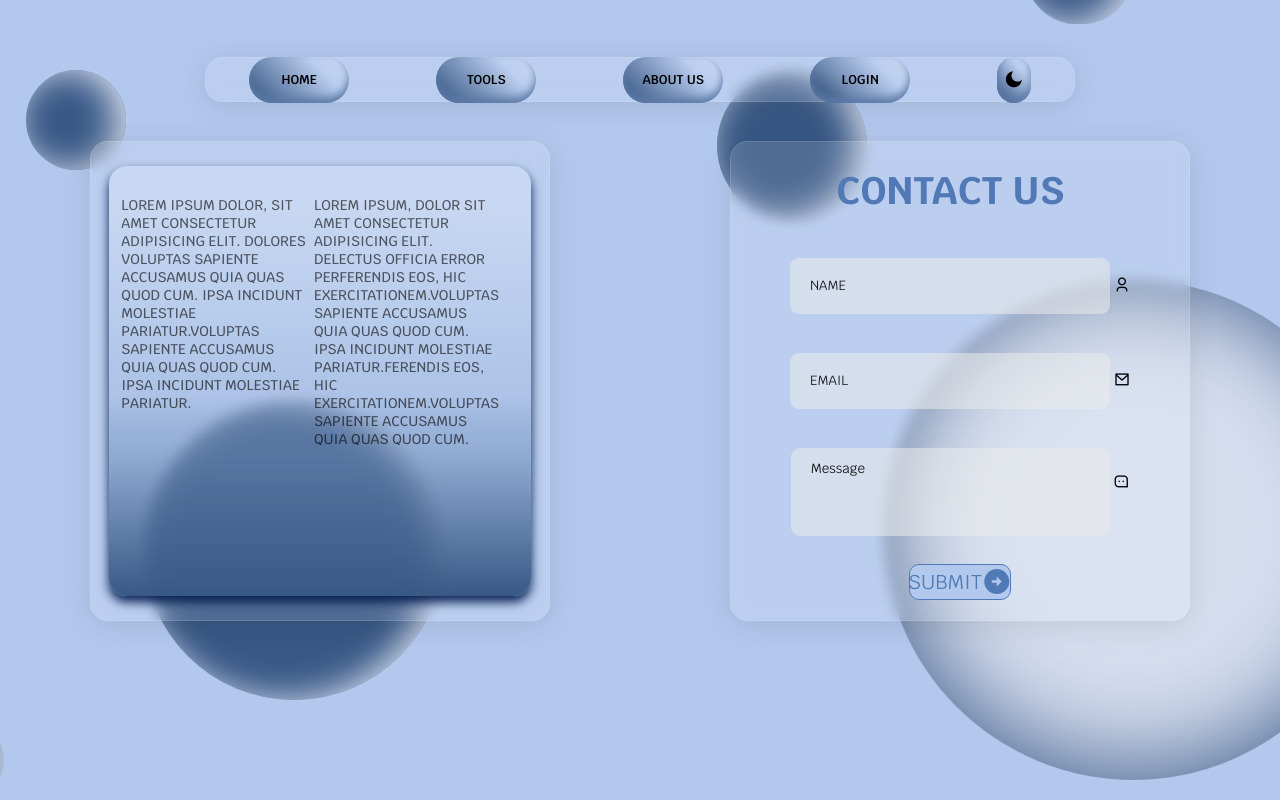
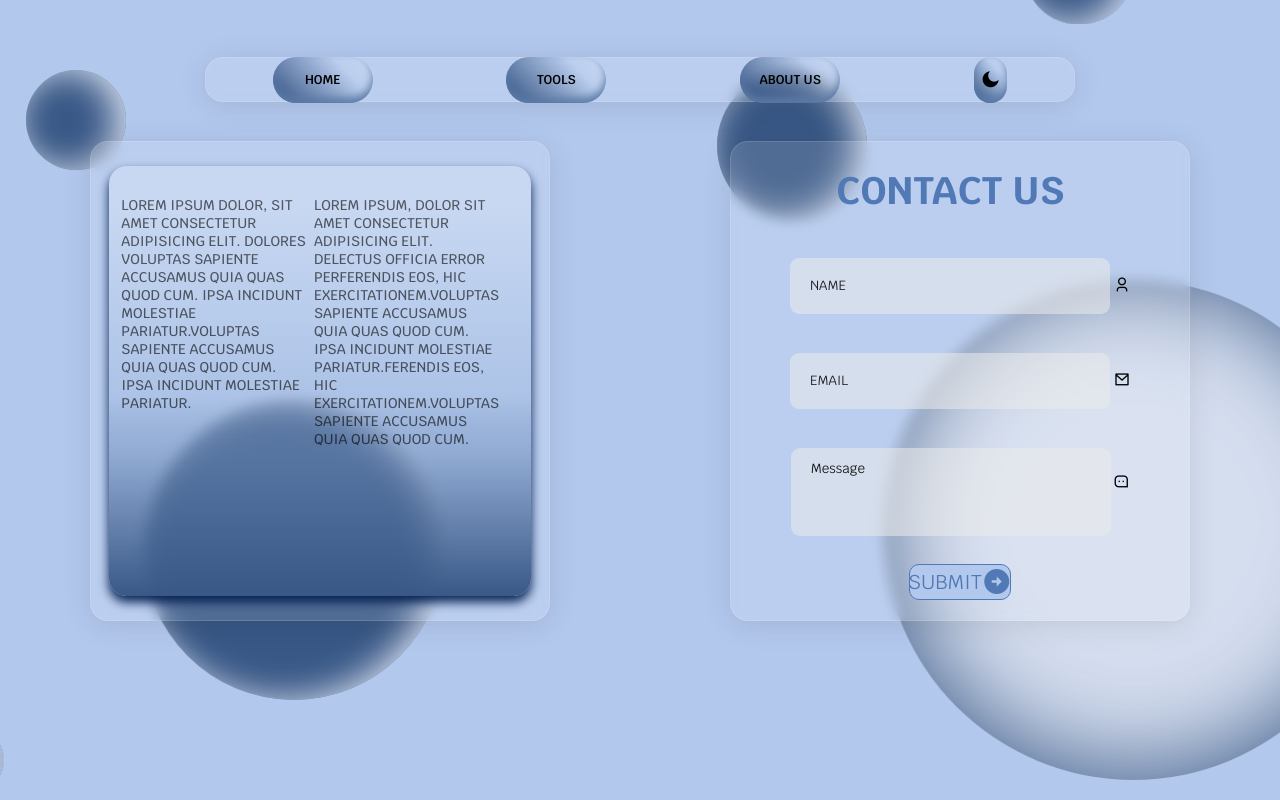
Before and after one commit to Piyush4444/Clg-Project, a plain HTML site: page About Us.html in a window 1280 px wide. Shown: the top 800 px of the page. Drawn offline with nearby package versions, Linux system fonts and the light colour scheme.

Commit message:
Update About Us.html

```diff
--- a/About Us.html
+++ b/About Us.html
@@ -33,9 +33,9 @@
           <a href="./About Us.html"
             ><div class="nav-btn"><h2>about us</h2></div>
           </a>
-          <a href="./Login.html"
+           <!-- <a href="./Login.html"
             ><div class="nav-btn"><h2>login</h2></div></a
-          >
+          > --->
           <i class="ri-moon-fill nav-btn" id="mode"></i>
 
           <!-- ri-sun-fill -->
```
